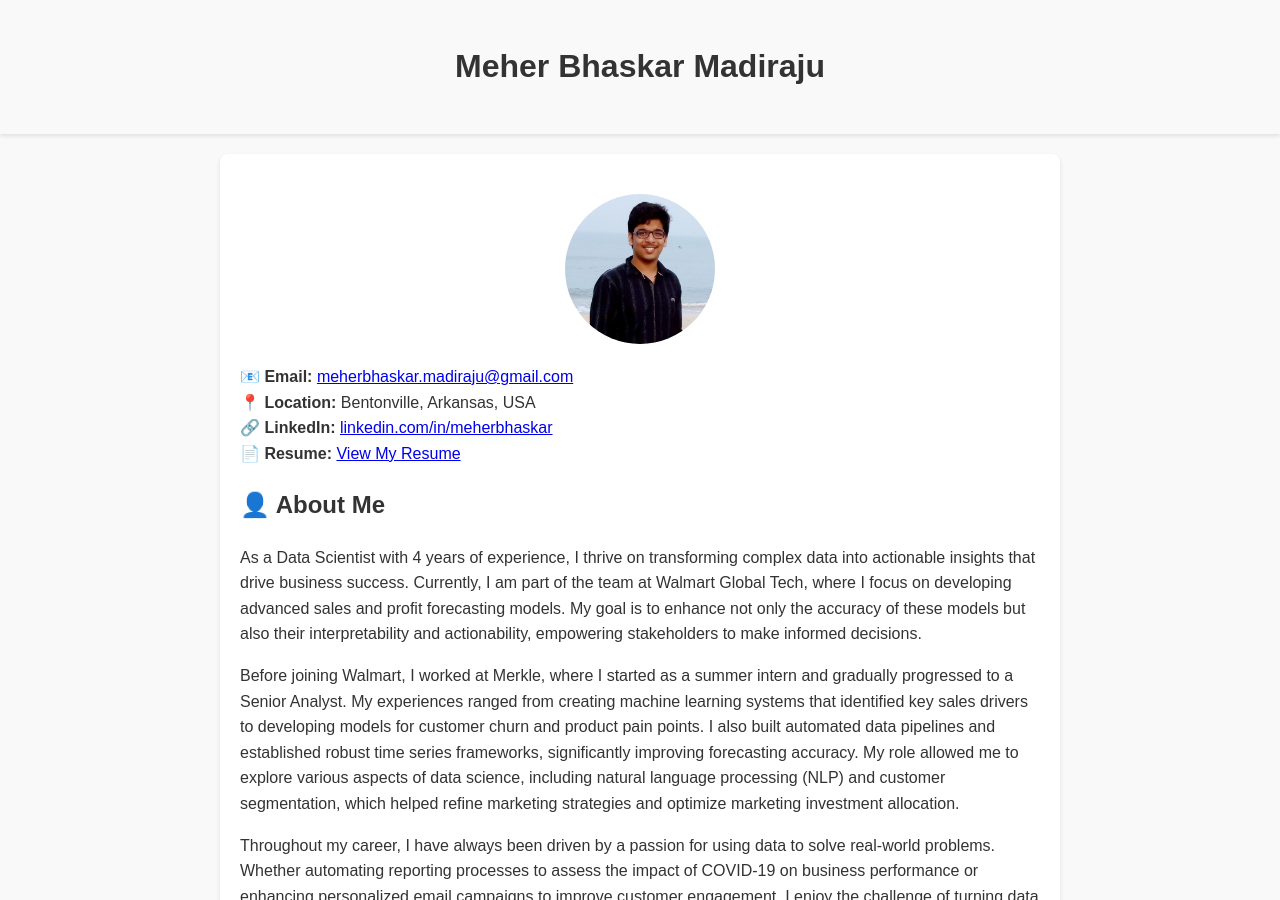
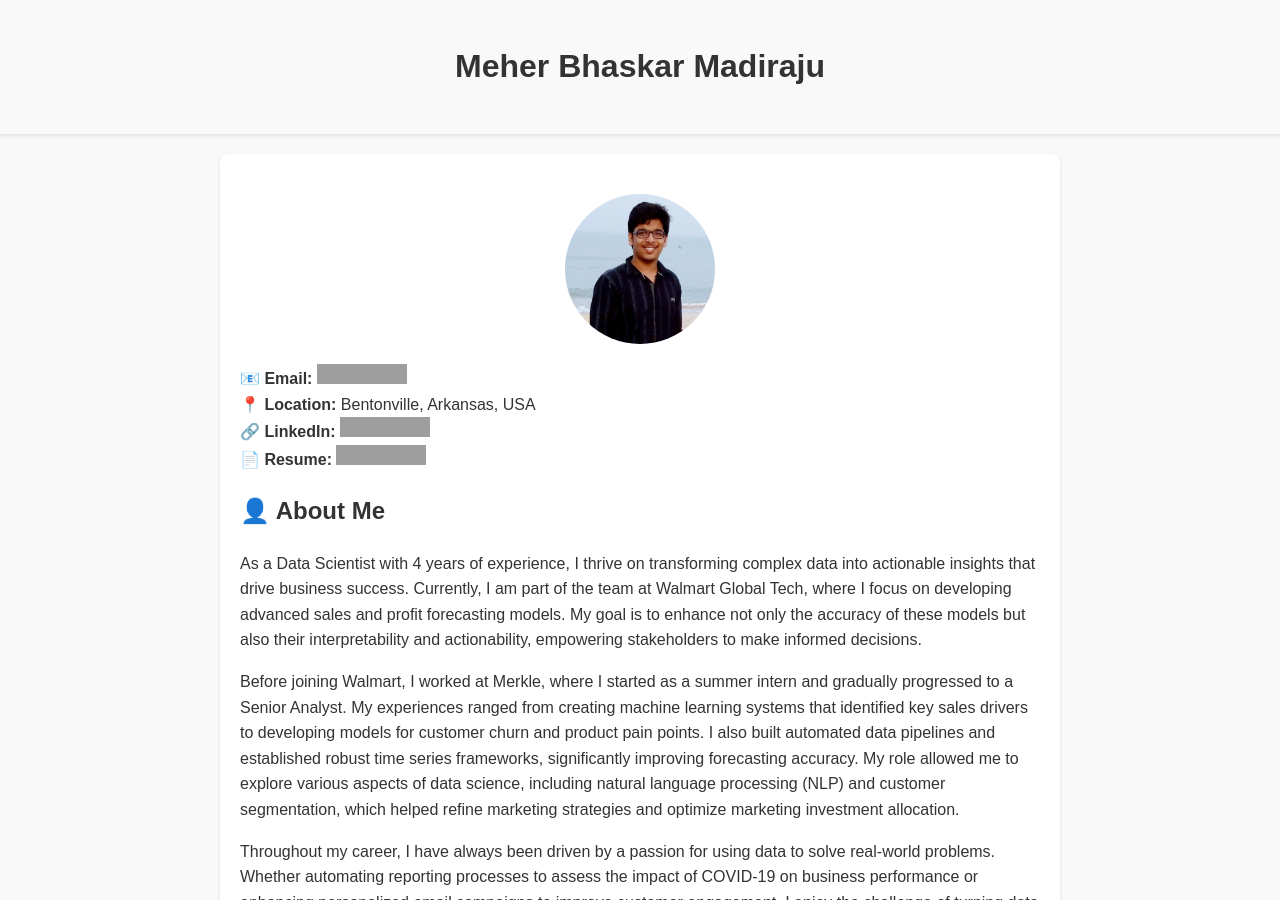
Before and after one commit to MeherBhaskar/meherbhaskar.github.io, a Jekyll site: the page built from index.md, in a window 1280 px wide and 900 px high. Built offline with Jekyll 4.4.1, drawn with Linux system fonts in a browser that asks for light colours; grey boxes are pictures that could not be loaded.

Commit message:
Update index.md

```diff
--- a/index.md
+++ b/index.md
@@ -6,10 +6,10 @@ layout: default
 ![Meher Bhaskar Madiraju](assets/images/profile.jpeg){: .profile-image }
 
 
-**📧 Email:** [meherbhaskar.madiraju@gmail.com](mailto:meherbhaskar.madiraju@gmail.com)
+**📧 Email:** [![Email](https://img.shields.io/badge/email-meherbhaskar.madiraju@gmail.com-blue?style=flat&logo=gmail)](mailto:meherbhaskar.madiraju@gmail.com)
 **📍 Location:** Bentonville, Arkansas, USA
-**🔗 LinkedIn:** [linkedin.com/in/meherbhaskar](https://linkedin.com/in/meherbhaskar)
-**📄 Resume:** [View My Resume](assets/documents/my_resume.pdf)
+**🔗 LinkedIn:** [![LinkedIn](https://img.shields.io/badge/linkedin.com/in/meherbhaskar-blue?style=flat&logo=linkedin)](https://linkedin.com/in/meherbhaskar)
+**📄 Resume:** [![Resume](https://img.shields.io/badge/View_My_Resume-lightgrey?style=flat&logo=pdf)](assets/documents/my_resume.pdf)
 
 ## 👤 About Me
 As a Data Scientist with 4 years of experience, I thrive on transforming complex data into actionable insights that drive business success. Currently, I am part of the team at Walmart Global Tech, where I focus on developing advanced sales and profit forecasting models. My goal is to enhance not only the accuracy of these models but also their interpretability and actionability, empowering stakeholders to make informed decisions.
```
